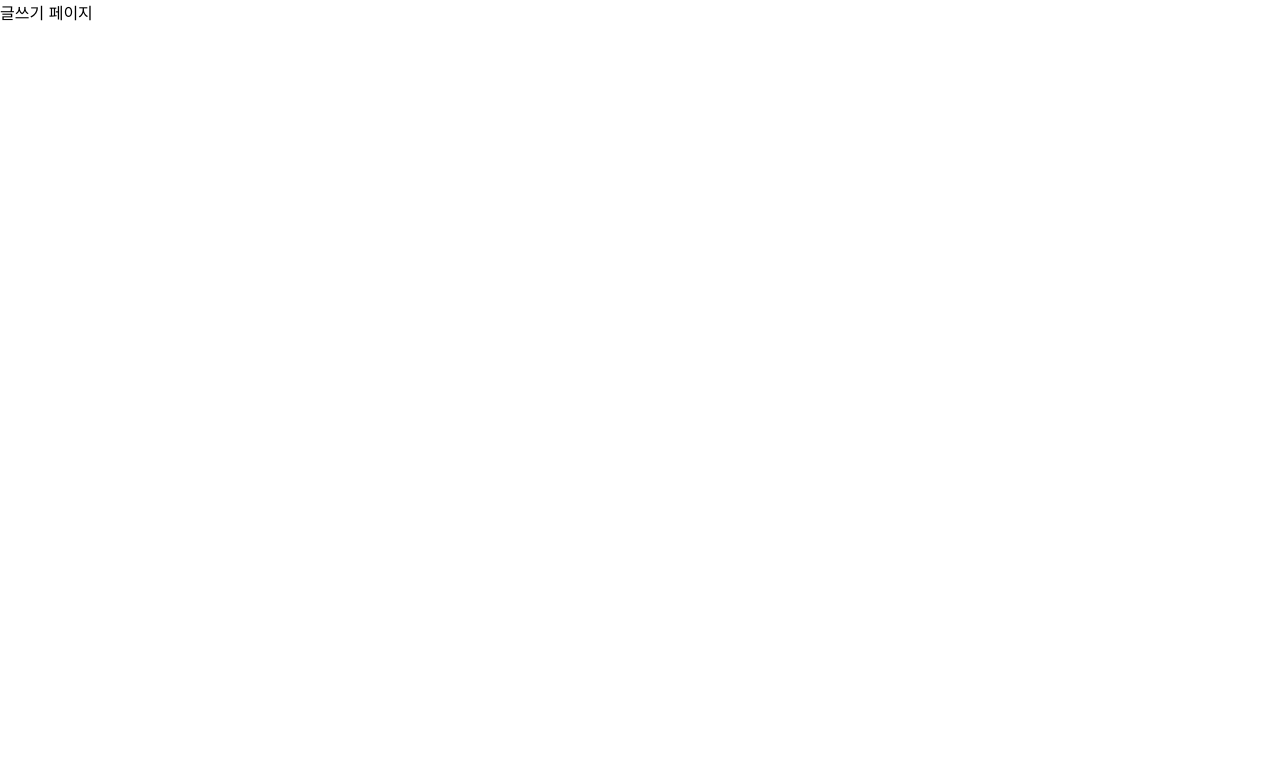
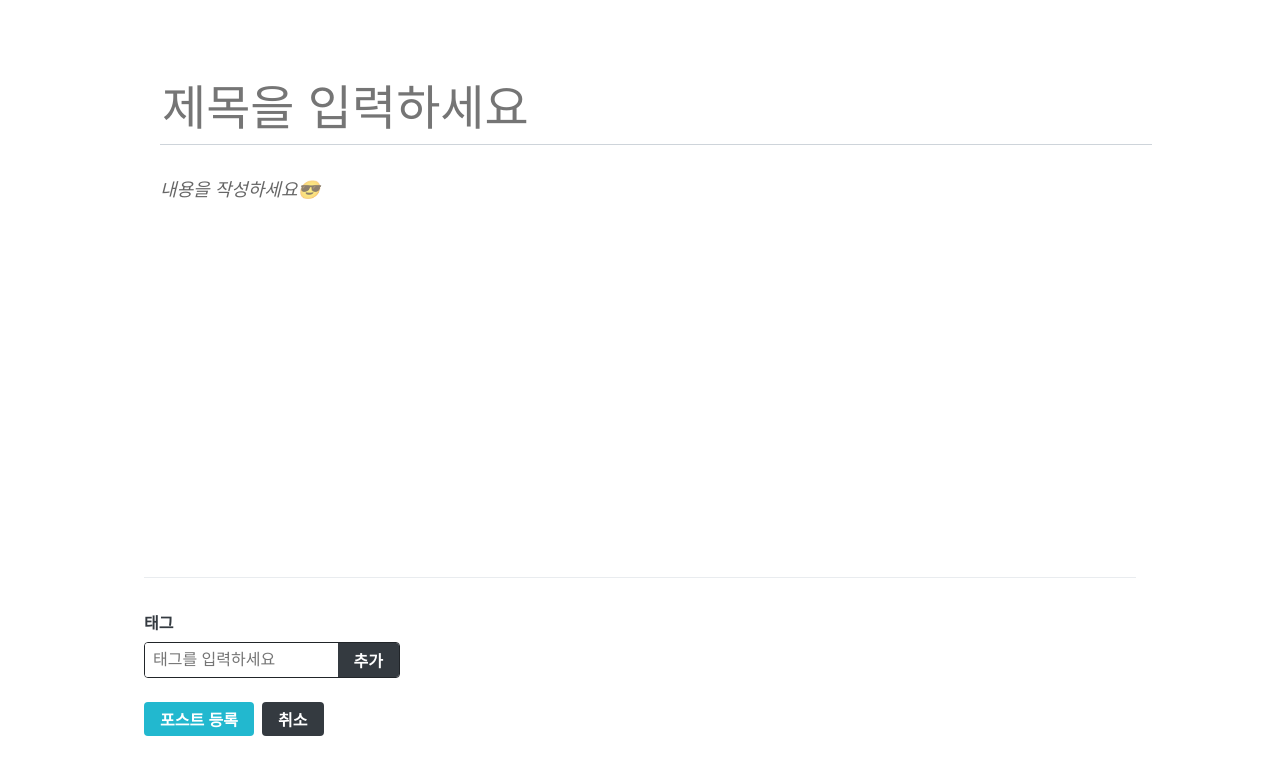
Before and after one commit to Kim-777/project-blog, a React (Create React App) app in the folder frontend/: page /write in a window 1280 px wide. Shown: the top 774 px of the page. Built offline with nearby package versions, Linux system fonts and the light colour scheme.

Commit message:
frontend: posts

```diff
--- a/frontend/src/components/write/Editor.js
+++ b/frontend/src/components/write/Editor.js
@@ -32,7 +32,7 @@ const QuillWrapper = styled.div`
     }
 `;
 
-const Editor = () => {
+const Editor = ({ title, body, onChangeField }) => {
 
     const quillElement = useRef(null);
     const quillInstance = useRef(null);
@@ -51,12 +51,30 @@ const Editor = () => {
                     ['blockquote', 'code-block', 'link', 'image'],
                 ]
             },
-        })
-    }, [])
+        });
+
+        // quill에 text-change 이벤트 핸들러 등록
+        // 참고: https://quilljs.com/docs/api/#events
+        const quill = quillInstance.current;
+        quill.on('text-change', (delta, oldDeltam, source) => {
+            if (source === 'user') {
+                onChangeField({key: 'body', value: quill.root.innerHTML});
+            }
+        });
+
+    }, [onChangeField]);
+
+    const onChangeTitle = e => {
+        onChangeField({key: 'title', value: e.target.value});
+    }
 
     return (
         <EditorBlock>
-            <TitleInput placeholder="제목을 입력하세요" />
+            <TitleInput
+                placeholder="제목을 입력하세요"
+                onChange={onChangeTitle}
+                value={title}
+            />
             <QuillWrapper>
                 <div ref={quillElement} />
             </QuillWrapper>
--- /dev/null
+++ b/frontend/src/components/write/TagBox.js
@@ -0,0 +1,133 @@
+import React, { useState, useCallback, useEffect } from 'react';
+import styled from 'styled-components';
+import palette from '../../lib/styles/palette';
+
+const TagBoxBlock = styled.div`
+    width: 100%;
+    border-top: 1px solid ${palette.gray[2]};
+    padding-top: 2rem;
+
+    h4 {
+        color: ${palette.gray[8]};
+        margin-top: 0;
+        margin-bottom: 0.5rem;
+    }
+`;
+
+const TagForm = styled.form`
+    border-radius: 4px;
+    overflow: hidden;
+    display: flex;
+    width: 256px;
+    border: 1px solid ${palette.gray[9]};
+    input, button {
+        outline: none;
+        border: none;
+        font-size: 1rem;
+    }
+
+    input {
+        padding: 0.5rem;
+        flex: 1;
+        min-width: 0;
+    }
+
+    button {
+        cursor: pointer;
+        padding-right: 1rem;
+        padding-left: 1rem;
+        border: none;
+        background: ${palette.gray[8]};
+        color: white;
+        font-weight: bold;
+        &:hover {
+            background: ${palette.gray[6]};
+        }
+    }
+`;
+
+const Tag = styled.div`
+    margin-right: 0.5rem;
+    color: ${palette.gray[6]};
+    cursor: pointer;
+    &:hover {
+        opacity: 0.5;
+    }
+`;
+
+const TagListBlock = styled.div`
+    display: flex;
+    margin-top: 0.5rem;
+`;
+
+// React.memo를 사용하여 tag 값이 바뀔 때만 리렌더링되도록 처리
+const TagItem = React.memo(({ tag, onRemove }) => <Tag onClick={() => onRemove(tag)}>#{tag}</Tag>);
+
+const TagList = React.memo(({tags, onRemove}) => (
+    <TagListBlock>
+        {tags.map(tag => (
+            <TagItem key={tag} tag={tag} onRemove={onRemove} />
+        ))}
+    </TagListBlock>
+))
+
+const TagBox = ({ tags, onChangeTags}) => {
+
+    const [input, setInput] = useState('');
+    const [localTags, setLocalTags] = useState([]);
+
+    const insertTag = useCallback(
+        tag => {
+            if(!tag) return;
+            if (localTags.includes(tag)) return;
+            const nextTags = [...localTags, tag];
+            setLocalTags(nextTags);
+            onChangeTags(nextTags);
+        },
+        [localTags, onChangeTags],
+    );
+
+    const onRemove = useCallback(
+        tag => {
+            const nextTags = localTags.filter(t => t !== tag);
+            setLocalTags(nextTags);
+            onChangeTags(nextTags);
+        },
+        [localTags, onChangeTags],
+    );
+
+    const onChange = useCallback(e => {
+        setInput(e.target.value);
+    }, []);
+
+    const onSubmit = useCallback(
+        e => {
+            e.preventDefault();
+            insertTag(input.trim());
+            setInput('');
+        },
+        [input, insertTag],
+    );
+
+    // tags 값이 바뀔 때
+    useEffect(() => {
+        setLocalTags(tags);
+    }, [tags])
+
+    return (
+        <TagBoxBlock>
+            <h4>태그</h4>
+            <TagForm onSubmit={onSubmit}>
+                <input
+                    placeholder="태그를 입력하세요"
+                    value={input}
+                    onChange={onChange}
+                />
+                <button type="submit">추가</button>
+            </TagForm>
+            <TagList tags={localTags} onRemove={onRemove} />
+        </TagBoxBlock>
+    )
+}
+
+export default TagBox;
--- /dev/null
+++ b/frontend/src/components/write/WriteActionButtons.js
@@ -0,0 +1,31 @@
+import React from 'react';
+import styled from 'styled-components';
+import Button from '../common/Button';
+
+const WriteActionButtonsBlock = styled.div`
+    margin-top: 1rem;
+    margin-bottom: 3rem;
+    button + button {
+        margin-left: 0.5rem;
+    }
+`;
+
+const StyledButton = styled(Button)`
+    height: 2.125rem;
+    & + & {
+        margin-left: 0.5rem;
+    }
+`;
+
+const WriteActionButtons = ({ onCancel, onPublish }) => {
+    return (
+        <WriteActionButtonsBlock>
+            <StyledButton cyan onClick={onPublish}>
+                포스트 등록
+            </StyledButton>
+            <StyledButton onClick={onCancel}>취소</StyledButton>
+        </WriteActionButtonsBlock>
+    )
+}
+
+export default WriteActionButtons
--- /dev/null
+++ b/frontend/src/containers/write/EditorContainer.js
@@ -0,0 +1,27 @@
+import React, { useEffect, useCallback } from 'react'
+import Editor from '../../components/write/Editor';
+import { useSelector, useDispatch } from 'react-redux';
+import { changeField, initialize } from '../../modules/write';
+
+const EditorContainer = () => {
+
+    const dispatch = useDispatch();
+    const { title, body } = useSelector(({write}) => ({
+        title: write.title,
+        body: write.body,
+    }));
+
+    const onChangeField = useCallback(payload => dispatch(changeField(payload)), [dispatch]);
+
+
+    useEffect(() => {
+
+        return () => {
+            dispatch(initialize());
+        }
+    }, [dispatch]);
+
+    return <Editor onChangeField={onChangeField} title={title} body={body} />;
+}
+
+export default EditorContainer
--- /dev/null
+++ b/frontend/src/containers/write/TagBoxContainer.js
@@ -0,0 +1,24 @@
+import React from 'react'
+import { useDispatch, useSelector } from 'react-redux';
+import TagBox from '../../components/write/TagBox';
+import { changeField } from '../../modules/write';
+
+const TagBoxContainer = () => {
+
+    const dispatch = useDispatch();
+    const tags = useSelector(state => state.write.tags);
+
+    const onChangeTags = nextTags => {
+        dispatch(
+            changeField({
+                key: 'tags',
+                value: nextTags,
+            })
+        );
+    };
+
+    return <TagBox onChangeTags={onChangeTags} tags={tags} />
+}
+
+
+export default TagBoxContainer
--- /dev/null
+++ b/frontend/src/containers/write/WriteActionButtonsContainer.js
@@ -0,0 +1,45 @@
+import React, { useEffect } from 'react';
+import WriteActionButtons from '../../components/write/WriteActionButtons';
+import { useSelector, useDispatch } from 'react-redux';
+import { withRouter } from 'react-router-dom';
+import { writePost } from '../../modules/write';
+
+const WriteActionButtonsContainer = ({ history }) => {
+
+    const dispatch = useDispatch();
+    const { title, body, tags, post, postError} = useSelector(({write}) => ({
+        title: write.title,
+        body: write.body,
+        tags: write.tags,
+        post: write.post,
+        postError: write.postError,
+    }));
+
+    const onPublish = () => {
+        dispatch(
+            writePost({
+                title,
+                body,
+                tags,
+            })
+        )
+    };
+
+    const onCancel = () => {
+        history.goBack();
+    }
+
+    useEffect(() => {
+        if (post) {
+            const { _id, user } = post;
+            history.push(`/@${user.username}/${_id}`);
+        }
+        if (postError) {
+            console.log(postError);
+        }
+    }, [history, post, postError]);
+
+    return <WriteActionButtons onPublish={onPublish} onCancel={onCancel} />
+}
+
+export default withRouter(WriteActionButtonsContainer);
--- /dev/null
+++ b/frontend/src/lib/api/posts.js
@@ -0,0 +1,4 @@
+import client from './client';
+
+export const writePost = ({ title, body, tags}) =>
+    client.post('/api/posts', {title, body, tags});
--- a/frontend/src/modules/index.js
+++ b/frontend/src/modules/index.js
@@ -2,16 +2,18 @@ import { combineReducers } from 'redux';
 import { all } from 'redux-saga/effects';
 import auth, { authSaga } from './auth';
 import loading from './loading';
-import user, {userSaga} from './user';
+import user, { userSaga } from './user';
+import write, { writeSaga } from './write';
 
 const rootReducer = combineReducers({
     auth,
     loading,
     user,
+    write,
 });
 
 export function* rootSaga() {
-    yield all([authSaga(), userSaga()]);
+    yield all([authSaga(), userSaga(), writeSaga()]);
 }
 
 export default rootReducer;
--- /dev/null
+++ b/frontend/src/modules/write.js
@@ -0,0 +1,65 @@
+import { createAction, handleActions } from 'redux-actions';
+import createRequestSaga, { createRequestActionTypes } from '../lib/createRequestSaga';
+import * as postsAPI from '../lib/api/posts';
+import { takeLatest } from 'redux-saga/effects';
+
+const INITIALIZE = 'write/INITIALIZE';
+const CHANGE_FIELD = 'write/CHANGE_FIELD';
+const [
+    WRITE_POST,
+    WRITE_POST_SUCCESS,
+    WRITE_POST_FAILURE,
+] = createRequestActionTypes('write/WRITE_POST')
+
+export const initialize = createAction(INITIALIZE);
+export const changeField = createAction(CHANGE_FIELD, ({key, value}) => ({
+    key,
+    value,
+}));
+export const writePost = createAction(WRITE_POST, ({ title, body, tags }) => ({
+    title,
+    body,
+    tags,
+}));
+
+// 사가 생성
+const writePostSaga = createRequestSaga(WRITE_POST, postsAPI.writePost);
+export function* writeSaga() {
+    yield takeLatest(WRITE_POST, writePostSaga);
+}
+
+
+
+const initialState = {
+    title: '',
+    body: '',
+    tags: [],
+    post: null,
+    postError: null,
+};
+
+const write = handleActions(
+    {
+        [INITIALIZE]: state => initialState,
+        [CHANGE_FIELD]: (state, {payload: {key, value}}) => ({
+            ...state,
+            [key]: value,
+        }),
+        [WRITE_POST]: state => ({
+            ...state,
+            post: null,
+            postError: null,
+        }),
+        [WRITE_POST_SUCCESS]: (state, {payload: post}) => ({
+            ...state,
+            post,
+        }),
+        [WRITE_POST_FAILURE]: (state, {payload: postError}) => ({
+            ...state,
+            postError,
+        })
+    },
+    initialState,
+)
+
+export default write;
--- a/frontend/src/pages/WritePage.js
+++ b/frontend/src/pages/WritePage.js
@@ -1,10 +1,16 @@
-import React from 'react'
+import React from 'react';
+import Responsive from '../components/common/Responsive';
+import TagBoxContainer from '../containers/write/TagBoxContainer';
+import WriteActionButtonsContainer from '../containers/write/WriteActionButtonsContainer';
+import EditorContainer from '../containers/write/EditorContainer';
 
 const WritePage = () => {
     return (
-        <div>
-            글쓰기 페이지
-        </div>
+        <Responsive>
+            <EditorContainer />
+            <TagBoxContainer />
+            <WriteActionButtonsContainer />
+        </Responsive>
     )
 }
 
```
